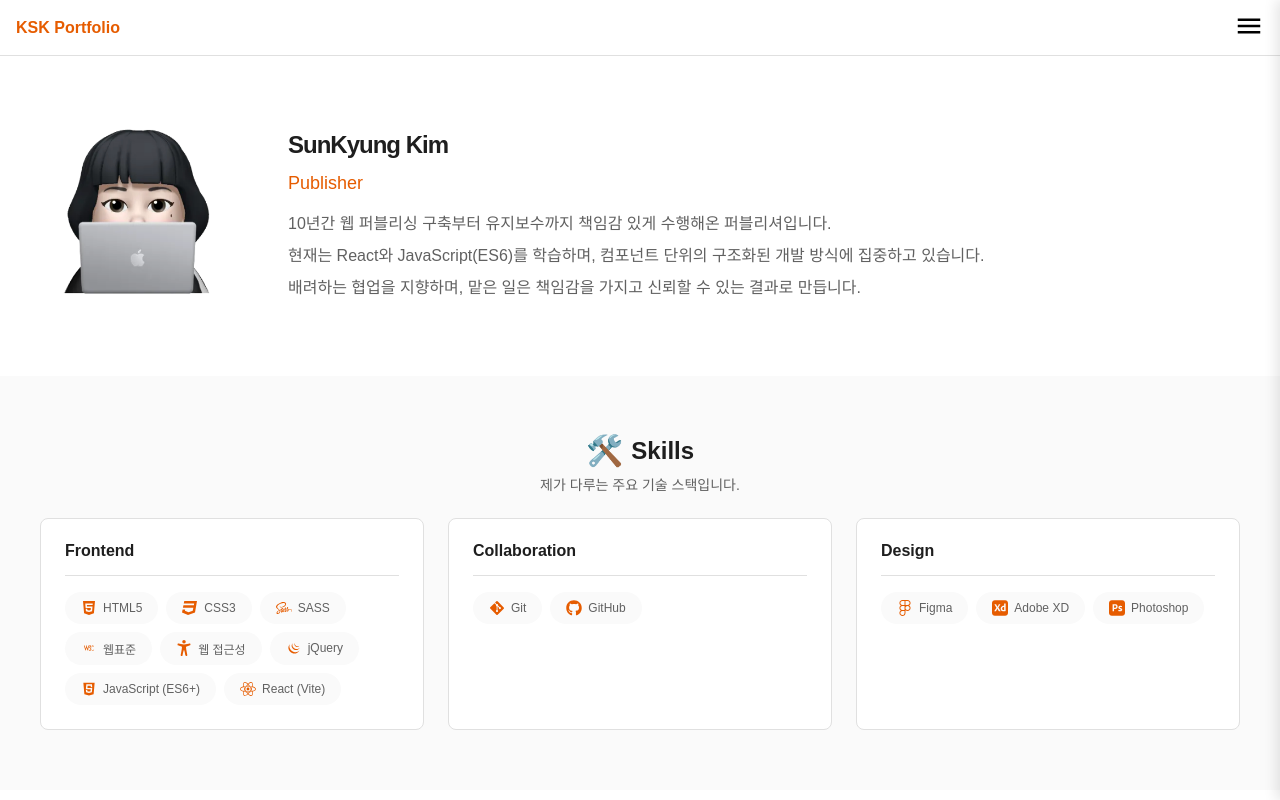
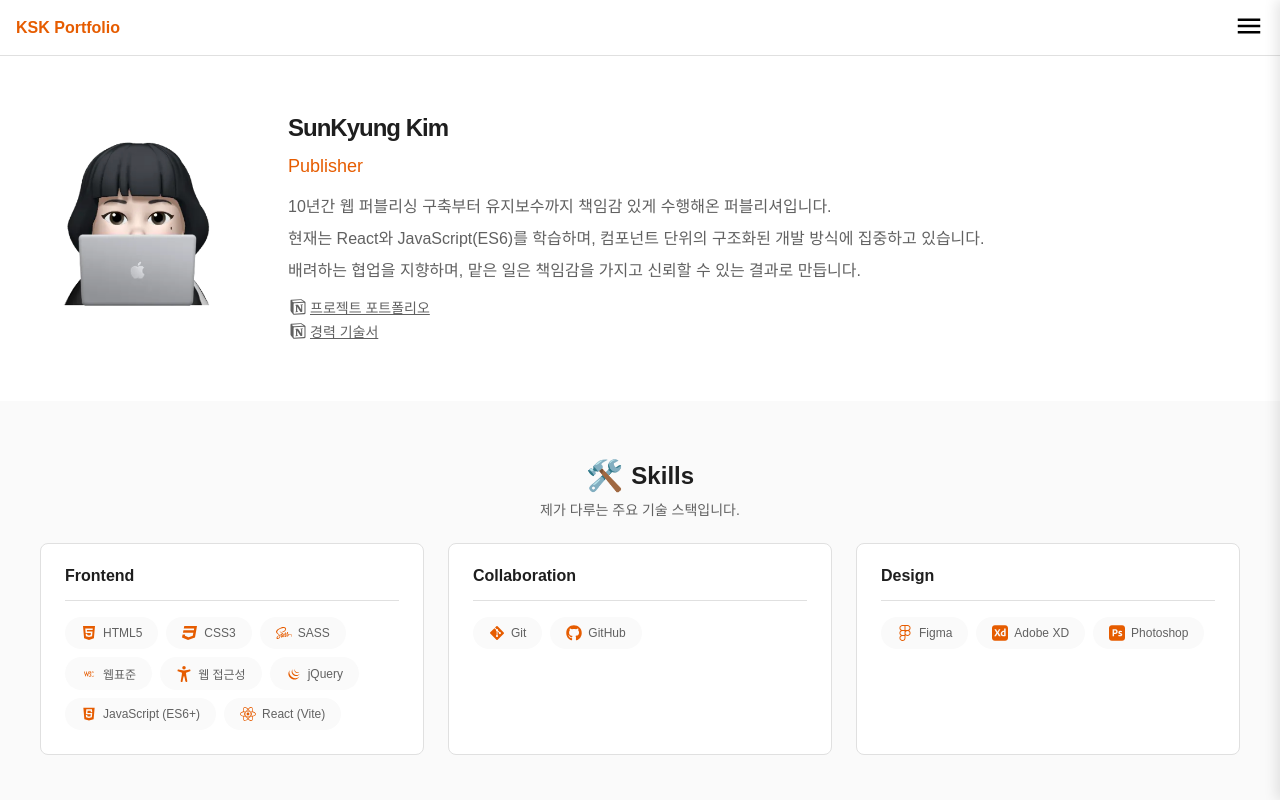
Before and after one commit to sunkyung-k/sk-portfolio-react, a React (Vite) app: page / in a window 1280 px wide. Shown: the top 800 px of the page. Built offline with nearby package versions, Linux system fonts and the light colour scheme; a web font is replaced by a local one.

Commit message:
Feat : 노션 포트폴리오, 경력기술서 링크 추가

```diff
--- /dev/null
+++ b/src/data/IntroData.jsx
@@ -0,0 +1,12 @@
+export const IntroGroup = [
+  {
+    id: 1,
+    name: "프로젝트 포트폴리오",
+    url: "https://www.notion.so/2841a88239c3800cb75dc6ae92491588?source=copy_link",
+  },
+  {
+    id: 2,
+    name: "경력 기술서",
+    url: "https://www.notion.so/2841a88239c380e5aae9c13d614934a7?source=copy_link",
+  },
+];
--- a/src/sections/Intro.jsx
+++ b/src/sections/Intro.jsx
@@ -1,5 +1,7 @@
 import profile from "/images/profile_emoji.png";
+import { RiNotionFill } from "react-icons/ri";
 import Section from "@/components/layout/Section";
+import { IntroGroup } from "@/data/IntroData";
 import styles from "./Intro.module.scss";
 
 function Intro() {
@@ -24,6 +26,17 @@ function Intro() {
             만듭니다.
           </p>
         </div>
+
+        <ul className={styles.list}>
+          {IntroGroup.map((item) => (
+            <li key={item.id}>
+              <a href={item.url} target="_blank">
+                <RiNotionFill size={20} />
+                {item.name}
+              </a>
+            </li>
+          ))}
+        </ul>
       </div>
     </Section>
   );
--- a/src/sections/Intro.module.scss
+++ b/src/sections/Intro.module.scss
@@ -37,6 +37,25 @@
   }
 }
 
+.list {
+  display: flex;
+  flex-direction: column;
+  gap: space("xs");
+
+  a {
+    display: flex;
+    gap: 2px;
+    align-items: center;
+    font-size: font("md");
+    text-decoration: underline;
+    color: get-color("gray-400");
+
+    &:hover {
+      color: get-color("primary");
+    }
+  }
+}
+
 @media (min-width: bp("md")) {
   .inner {
     flex-direction: row;
```
